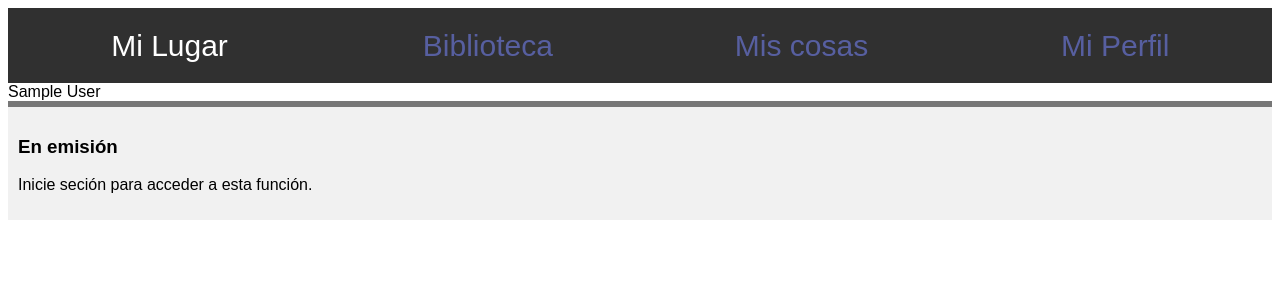
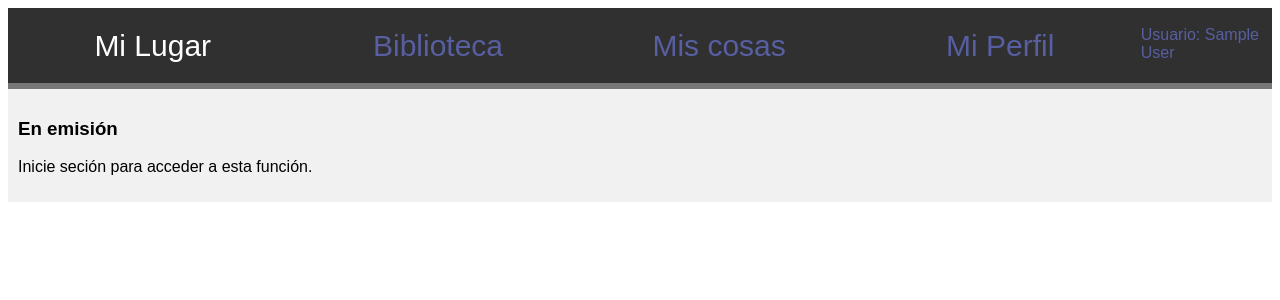
Before and after one commit to victoria-peinado/web, a PHP site: page /principal.php in a window 1280 px wide. Shown: the top 300 px of the page. Run offline with PHP 8.4, Linux system fonts and the light colour scheme; the visitor is signed in with stand-in values (Sample User, id 1).

Commit message:
agrego el usuario en la barra de la pagina principal
falto agregarlo en las otras paginas

```diff
--- a/milugar/principal.php
+++ b/milugar/principal.php
@@ -14,15 +14,19 @@
 	<li class="lbutton"><a href="biblioteca/biblioteca.html">Biblioteca</a></li>
 	<li class="lbutton"><a href="#">Mis cosas</a></li>
 	<li class="lbutton"><a href="perfil/perfil.html">Mi Perfil</a></li>
-</ul>
 
+	<li ><a href="#"><br>
   <?php
 	session_start();
 		if (isset($_SESSION['logged_nombre'])){
+			echo "Usuario:
+			";
 			echo $_SESSION['logged_nombre'];}
 
 
 ?>
+</a></li>
+</ul>
 </div>
  <?php
    if (!isset($_SESSION['logged_nombre'])){
```
